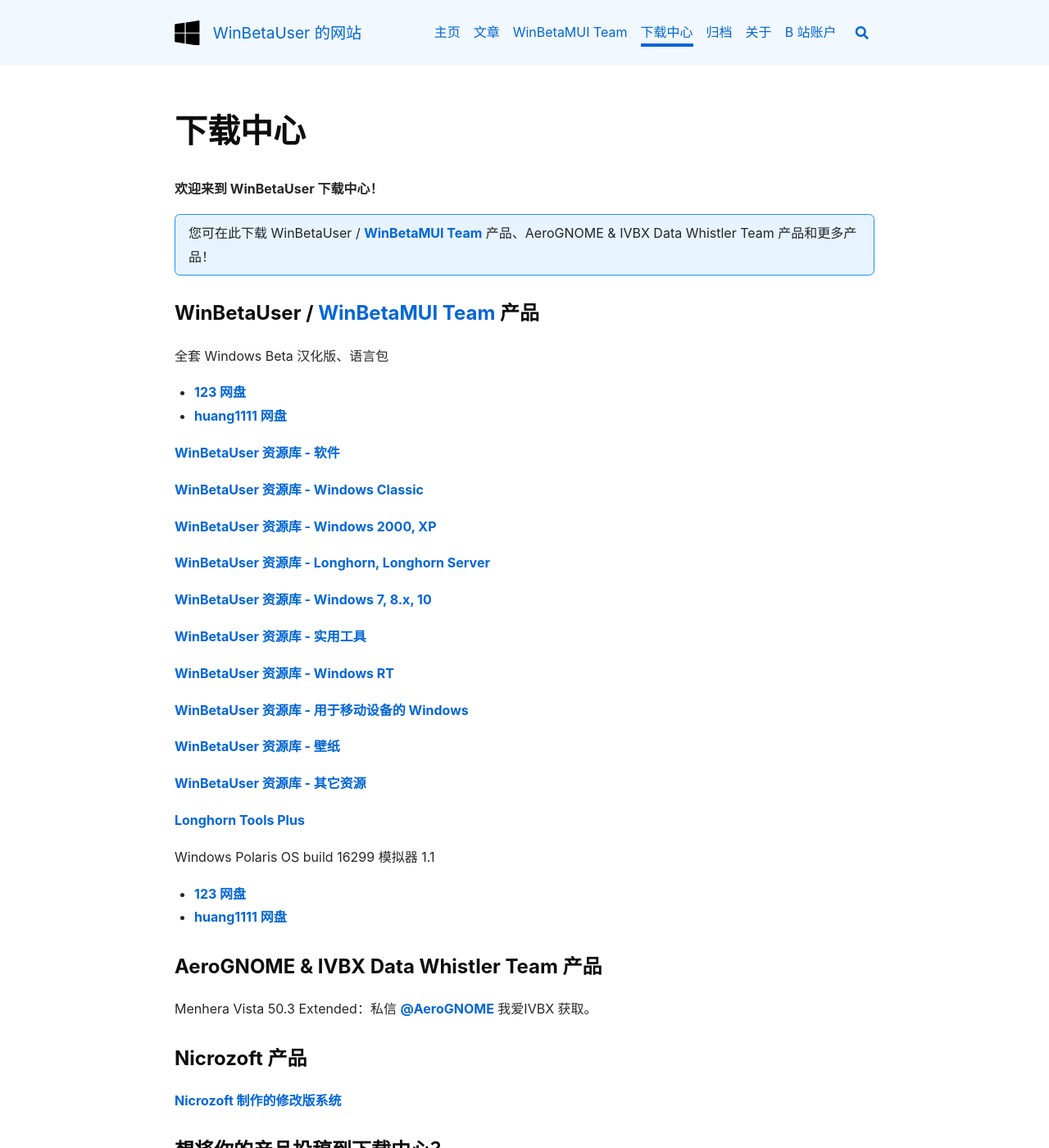
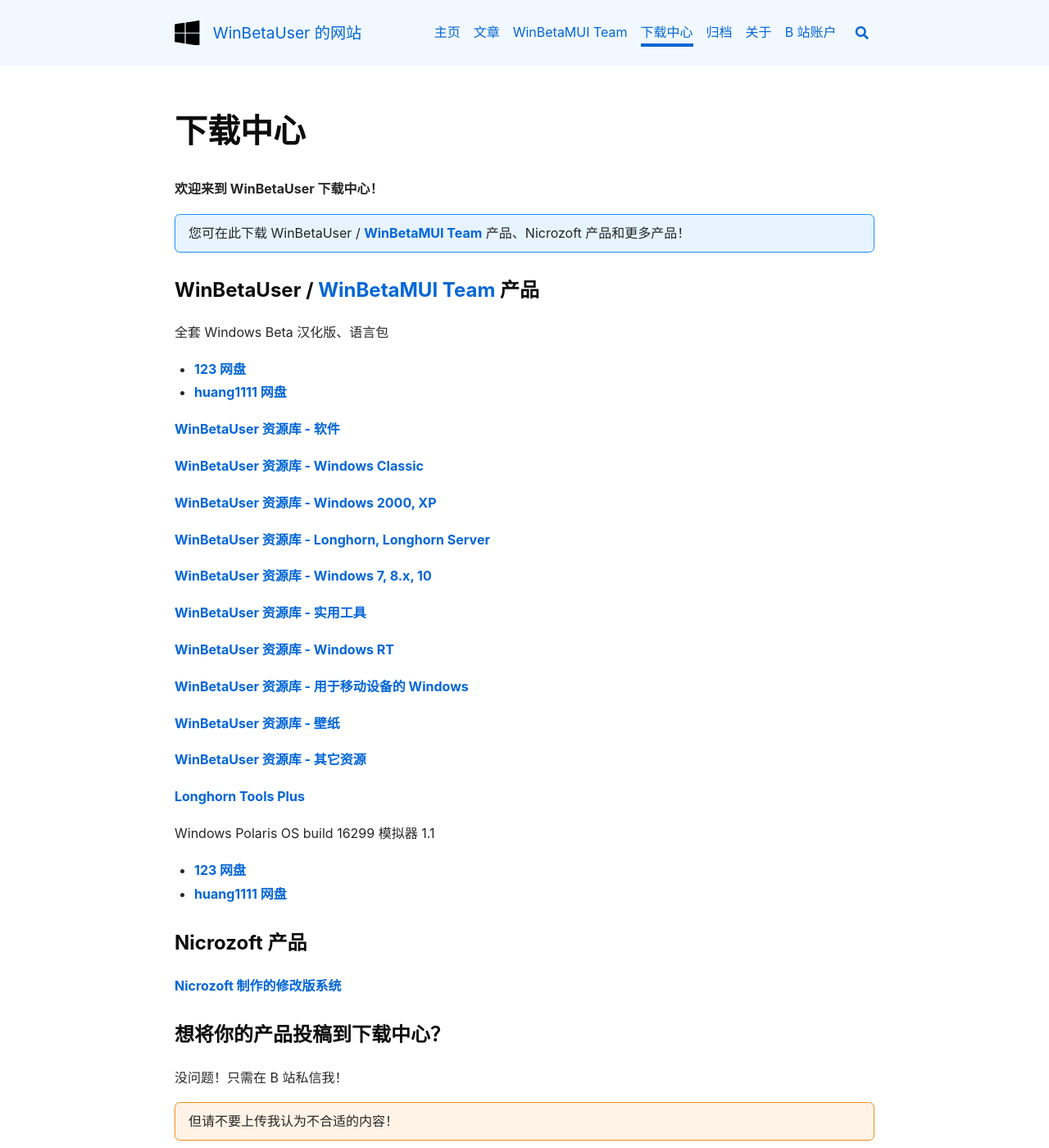
Before and after one commit to orangeZSCB/wbl2.github.io, a Jekyll site: the page built from download.md, in a window 1280 px wide and 1400 px high. Shown: the whole window at 82% size. Built offline with Jekyll 4.4.1, drawn with Linux system fonts in a browser that asks for light colours; nearby versions of some CDN libraries.

Commit message:
一次更新

```diff
--- a/download.md
+++ b/download.md
@@ -5,7 +5,7 @@
 
 **欢迎来到 WinBetaUser 下载中心！**
 
-您可在此下载 WinBetaUser / [WinBetaMUI Team](/winbetamui) 产品、AeroGNOME & IVBX Data Whistler Team 产品和更多产品！
+您可在此下载 WinBetaUser / [WinBetaMUI Team](/winbetamui) 产品、Nicrozoft 产品和更多产品！
 {:.info}
 
 ### WinBetaUser / [WinBetaMUI Team](/winbetamui) 产品
@@ -42,10 +42,6 @@
 - [123 网盘](https://www.123pan.com/s/WbMSVv-2vkxv.html)
 - [huang1111 网盘](https://pan.huang1111.cn/s/zG8gCM?path=%2FPolaris OS)
 
-### AeroGNOME & IVBX Data Whistler Team 产品
-
-Menhera Vista 50.3 Extended：私信 [@AeroGNOME](https://space.bilibili.com/515586861) 我爱IVBX 获取。
-
 ### Nicrozoft 产品
 
 [Nicrozoft 制作的修改版系统](https://pan.huang1111.cn/s/GmNgFW)
```
Also changed, not shown: _posts/2023-12-06-mhe.md (+2 -4 lines).
